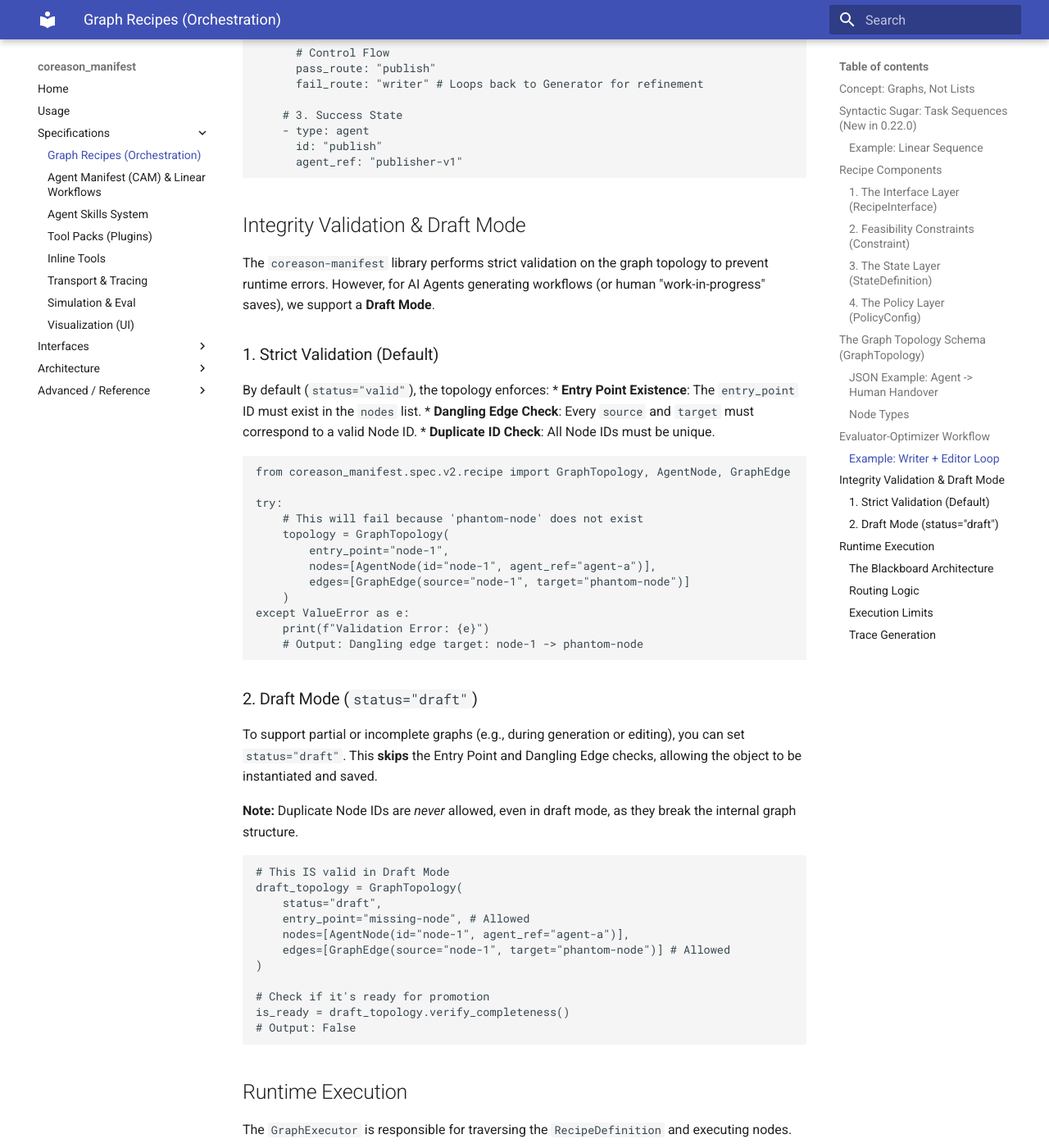
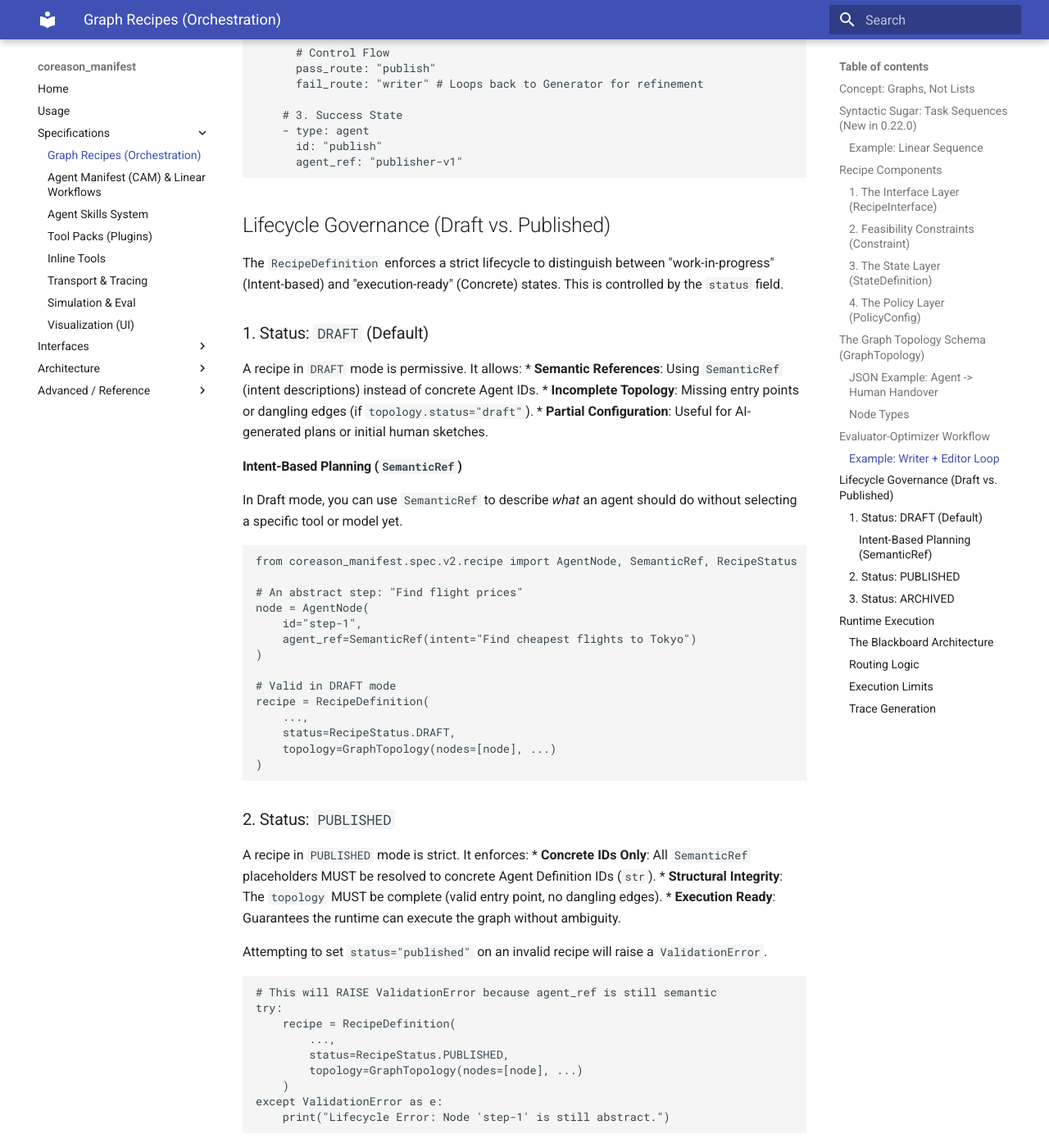
Before and after one commit to CoReason-AI/coreason-manifest, an MkDocs documentation site: the page built from docs/graph_recipes.md, in a window 1280 px wide and 1400 px high, scrolled down 5244 px. Shown: the whole window at 82% size. Built offline with MkDocs 1.6.1 and Material for MkDocs 9.7.7, drawn with Linux system fonts in a browser that asks for light colours; some of the changed text lies outside the part shown.

Commit message:
feat: implement Lifecycle Governance for Recipes (#396)
* feat: implement Lifecycle Governance for Recipes

- Add `RecipeStatus` enum (DRAFT, PUBLISHED, ARCHIVED)
- Add `SemanticRef` model for intent-based planning
- Update `AgentNode` to accept `SemanticRef` in `agent_ref`
- Add `status` field to `RecipeDefinition` (default: DRAFT)
- Implement `enforce_lifecycle_constraints` validator in `RecipeDefinition` to ensure PUBLISHED recipes use concrete IDs and valid topology
- Add comprehensive tests in `tests/test_lifecycle.py`

````diff
--- a/docs/graph_recipes.md
+++ b/docs/graph_recipes.md
@@ -222,49 +222,58 @@ topology:
       agent_ref: "publisher-v1"
 ```
 
-## Integrity Validation & Draft Mode
+## Lifecycle Governance (Draft vs. Published)
 
-The `coreason-manifest` library performs strict validation on the graph topology to prevent runtime errors. However, for AI Agents generating workflows (or human "work-in-progress" saves), we support a **Draft Mode**.
+The `RecipeDefinition` enforces a strict lifecycle to distinguish between "work-in-progress" (Intent-based) and "execution-ready" (Concrete) states. This is controlled by the `status` field.
 
-### 1. Strict Validation (Default)
-By default (`status="valid"`), the topology enforces:
-*   **Entry Point Existence**: The `entry_point` ID must exist in the `nodes` list.
-*   **Dangling Edge Check**: Every `source` and `target` must correspond to a valid Node ID.
-*   **Duplicate ID Check**: All Node IDs must be unique.
+### 1. Status: `DRAFT` (Default)
+A recipe in `DRAFT` mode is permissive. It allows:
+*   **Semantic References**: Using `SemanticRef` (intent descriptions) instead of concrete Agent IDs.
+*   **Incomplete Topology**: Missing entry points or dangling edges (if `topology.status="draft"`).
+*   **Partial Configuration**: Useful for AI-generated plans or initial human sketches.
+
+#### Intent-Based Planning (`SemanticRef`)
+In Draft mode, you can use `SemanticRef` to describe *what* an agent should do without selecting a specific tool or model yet.
 
 ```python
-from coreason_manifest.spec.v2.recipe import GraphTopology, AgentNode, GraphEdge
+from coreason_manifest.spec.v2.recipe import AgentNode, SemanticRef, RecipeStatus
 
-try:
-    # This will fail because 'phantom-node' does not exist
-    topology = GraphTopology(
-        entry_point="node-1",
-        nodes=[AgentNode(id="node-1", agent_ref="agent-a")],
-        edges=[GraphEdge(source="node-1", target="phantom-node")]
-    )
-except ValueError as e:
-    print(f"Validation Error: {e}")
-    # Output: Dangling edge target: node-1 -> phantom-node
+# An abstract step: "Find flight prices"
+node = AgentNode(
+    id="step-1",
+    agent_ref=SemanticRef(intent="Find cheapest flights to Tokyo")
+)
+
+# Valid in DRAFT mode
+recipe = RecipeDefinition(
+    ...,
+    status=RecipeStatus.DRAFT,
+    topology=GraphTopology(nodes=[node], ...)
+)
 ```
 
-### 2. Draft Mode (`status="draft"`)
-To support partial or incomplete graphs (e.g., during generation or editing), you can set `status="draft"`. This **skips** the Entry Point and Dangling Edge checks, allowing the object to be instantiated and saved.
+### 2. Status: `PUBLISHED`
+A recipe in `PUBLISHED` mode is strict. It enforces:
+*   **Concrete IDs Only**: All `SemanticRef` placeholders MUST be resolved to concrete Agent Definition IDs (`str`).
+*   **Structural Integrity**: The `topology` MUST be complete (valid entry point, no dangling edges).
+*   **Execution Ready**: Guarantees the runtime can execute the graph without ambiguity.
 
-**Note:** Duplicate Node IDs are *never* allowed, even in draft mode, as they break the internal graph structure.
+Attempting to set `status="published"` on an invalid recipe will raise a `ValidationError`.
 
 ```python
-# This IS valid in Draft Mode
-draft_topology = GraphTopology(
-    status="draft",
-    entry_point="missing-node", # Allowed
-    nodes=[AgentNode(id="node-1", agent_ref="agent-a")],
-    edges=[GraphEdge(source="node-1", target="phantom-node")] # Allowed
-)
+# This will RAISE ValidationError because agent_ref is still semantic
+try:
+    recipe = RecipeDefinition(
+        ...,
+        status=RecipeStatus.PUBLISHED,
+        topology=GraphTopology(nodes=[node], ...)
+    )
+except ValidationError as e:
+    print("Lifecycle Error: Node 'step-1' is still abstract.")
+```
 
-# Check if it's ready for promotion
-is_ready = draft_topology.verify_completeness()
-# Output: False
-```
+### 3. Status: `ARCHIVED`
+Behaves similarly to `DRAFT` but indicates the recipe is deprecated or read-only.
 
 ## Runtime Execution
 
````
Also changed, not shown: 3 other files.
